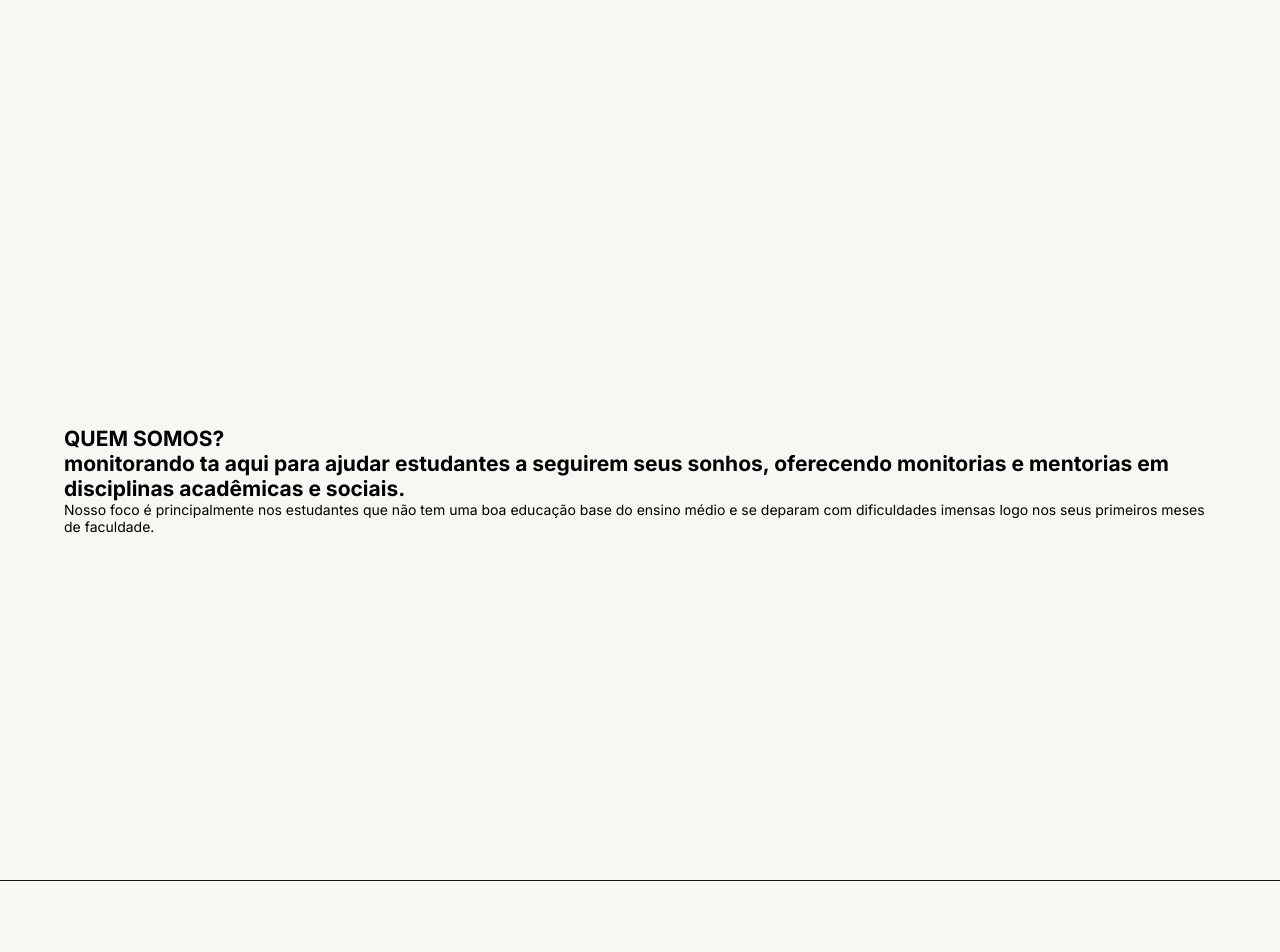
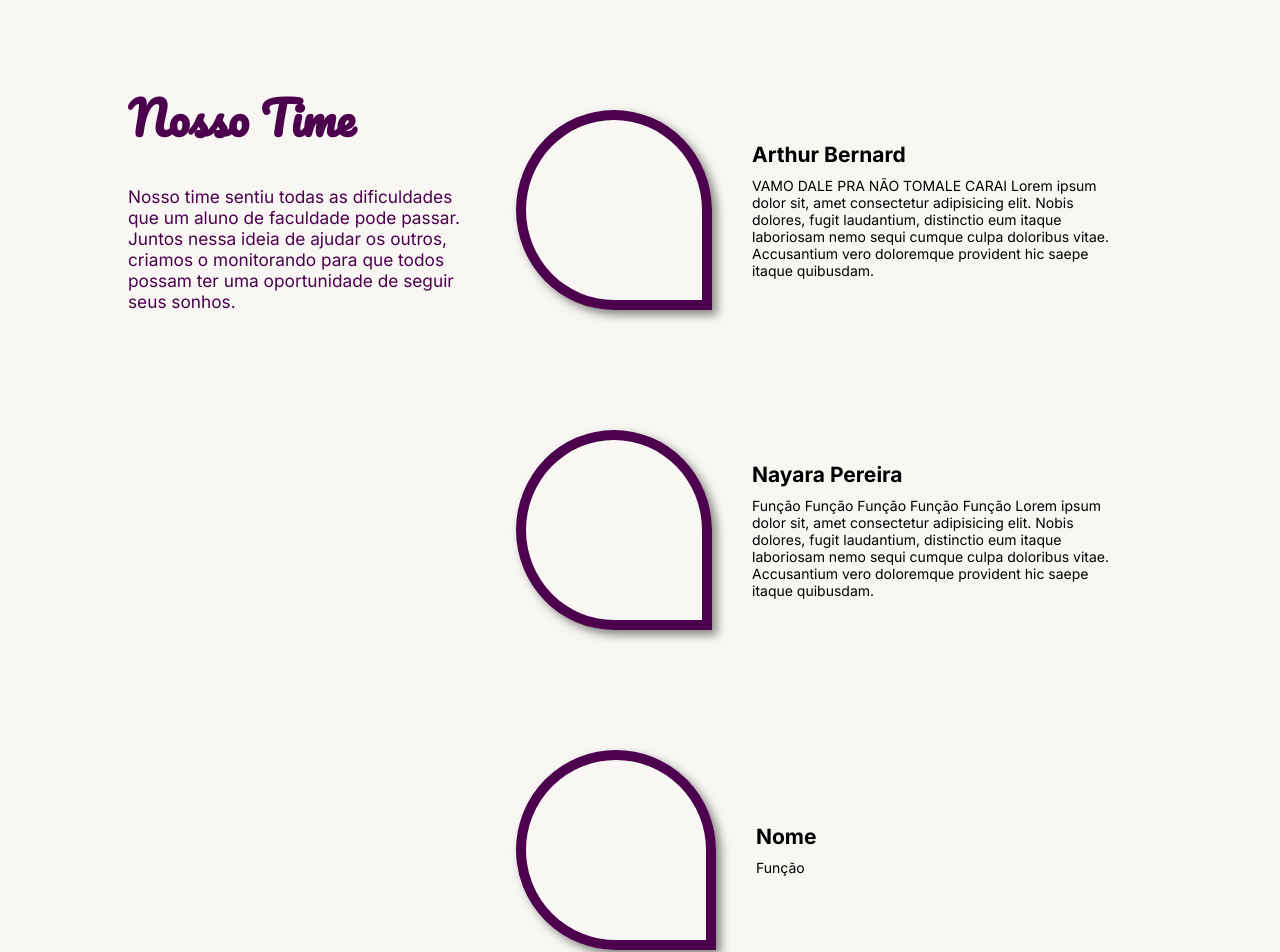
Before and after one commit to Squad024-2023/monitorando-frontend, a Next.js app: page /quem-somos in a window 1280 px wide. Shown: the part 1000-1952 px from the top of the page. Built offline with nearby package versions, Linux system fonts and the light colour scheme.

Commit message:
Feature: sessão 1 concluída. sessão 2 a caminho

```diff
--- a/app/globals.css
+++ b/app/globals.css
@@ -37,7 +37,6 @@ html,
 body {
   max-width: 100vw;
   scroll-behavior: smooth;
-  overflow-x: hidden;
 }
 
 
--- a/app/quem-somos/page.tsx
+++ b/app/quem-somos/page.tsx
@@ -13,7 +13,7 @@ export default function QuemSomos() {
             <section className={styles.section1}>
                 <div className={styles.tela1}>
                     <div className={styles.textoTela1}>
-                        <h1>QUEM SOMOS?</h1>
+                        <h1>Quem Somos?</h1>
                         <h2> monitorando esta aqui para ajudar estudantes a seguirem seus sonhos, oferecendo monitorias e mentorias em disciplinas acadêmicas e sociais.</h2>
                         <p>
                             Nosso foco é principalmente nos estudantes que não tem uma boa educação base do ensino médio e se deparam com dificuldades imensas
@@ -24,17 +24,73 @@ export default function QuemSomos() {
                 </div>
             </section>
             <section className={styles.section2}>
-                <div className={styles.tela2}>
-                    <div className={styles.textoTela2}>
-                        <h1>QUEM SOMOS?</h1>
-                        <h2> monitorando ta aqui para ajudar estudantes a seguirem seus sonhos, oferecendo monitorias e mentorias em disciplinas acadêmicas e sociais.</h2>
-                        <p>
-                            Nosso foco é principalmente nos estudantes que não tem uma boa educação base do ensino médio e se deparam com dificuldades imensas
-                            logo nos seus primeiros meses de faculdade.
-                        </p>
+                <div className={styles.descricaoTela2}>
+                    <h1>Nosso Time</h1>
+                    <p>Nosso time sentiu todas as dificuldades que um aluno de faculdade pode passar. Juntos nessa ideia
+                        de ajudar os outros, criamos o monitorando para que todos possam ter uma oportunidade de seguir seus sonhos.
+                    </p>
+                </div>
+                <div className={styles.cardsTela2}>
+                    <div className={styles.cardContainer}>
+                        <div className={styles.cardFoto}>
+                        </div>
+                        <div className={styles.cardTexto}>
+                            <h1>Arthur Bernard</h1>
+                            <p>VAMO DALE PRA NÃO TOMALE CARAI
+                                Lorem ipsum dolor sit, amet consectetur adipisicing elit.
+                                Nobis dolores, fugit laudantium, distinctio eum itaque laboriosam
+                                nemo sequi cumque culpa doloribus vitae. Accusantium vero doloremque
+                                provident hic saepe itaque quibusdam.
+                            </p>
+                        </div>
+                    </div>
 
+                    <div className={styles.cardContainer}>
+                        <div className={styles.cardFoto}>
+                        </div>
+                        <div className={styles.cardTexto}>
+                            <h1>Nayara Pereira</h1>
+                            <p>Função Função Função Função Função
+                                Lorem ipsum dolor sit, amet consectetur adipisicing elit.
+                                Nobis dolores, fugit laudantium, distinctio eum itaque laboriosam
+                                nemo sequi cumque culpa doloribus vitae. Accusantium vero doloremque
+                                provident hic saepe itaque quibusdam.
+
+                            </p>
+                        </div>
                     </div>
+
+                    <div className={styles.cardContainer}>
+                        <div className={styles.cardFoto}>
+                        </div>
+                        <div className={styles.cardTexto}>
+                            <h1>Nome</h1>
+                            <p>Função</p>
+                        </div>
+                    </div>
+
+                    <div className={styles.cardContainer}>
+                        <div className={styles.cardFoto}>
+                        </div>
+                        <div className={styles.cardTexto}>
+                            <h1>Nome</h1>
+                            <p>Função</p>
+                        </div>
+                    </div>
+
+                    <div className={styles.cardContainer}>
+                        <div className={styles.cardFoto}>
+                        </div>
+                        <div className={styles.cardTexto}>
+                            <h1>Nome</h1>
+                            <p>Função</p>
+                        </div>
+                    </div>
+
+
                 </div>
+
+
             </section>
         </main>
     )
--- a/app/quem-somos/quem-somos.module.css
+++ b/app/quem-somos/quem-somos.module.css
@@ -25,7 +25,7 @@
   display: flex;
   flex-direction: column;
   justify-content: flex-end;
-  padding: 2rem;
+  padding: 2rem 10%;
   width: 100%;
   min-height: 100vh;
   background-color: rgba(var(--cinza-escuro-rgb), 0.6);
@@ -48,7 +48,6 @@
   gap: 5rem;
   padding: 3rem;
   border-radius: 2rem;
-  /* background-color: rgba(var(--verde-escuro-rgb), 1); */
 
 }
 
@@ -56,40 +55,102 @@
   font-size: calc(2rem + 2vw);
   color: rgb(var(--sal-rgb));
   line-height: 0.8;
+  text-shadow: .2rem .2rem .2rem rgba(var(--cinza-escuro-rgb), 1);
 }
 
 .textoTela1 h2 {
   font-size: calc(1.6rem + 1vw);
   font-weight: 300;
   color: rgba(var(--sal-rgb), 1);
+  text-shadow: .2rem .2rem .2rem rgba(var(--cinza-escuro-rgb), 1);
 }
 
 .textoTela1 p {
   align-self: flex-start;
-  font-weight: 200;
+  font-weight: 300;
   max-width: 90rem;
-  font-size: calc(1.6rem + .5vw);
+  font-size: calc(1.6rem + .2vw);
   color: rgb(var(--sal-rgb));
+  text-shadow: .2rem .2rem .2rem rgba(var(--cinza-escuro-rgb), 1);
 }
 
 .section2 {
+  display: flex;
+  align-items: flex-start;
+  justify-content: center;
+  width: 80%;
+  min-height: 100vh;
+  overflow: visible;
+  padding: 2rem 0;
+  gap: 2rem;
+}
+
+.descricaoTela2 {
+  position: -webkit-sticky;
+  position: sticky;
+  top: 5rem;
+  display: flex;
+  flex-direction: column;
+  gap: 5rem;
+  /* Add this line to make sure it's visually above other elements */
+}
+
+.descricaoTela2 h1 {
+  font-size: calc(2rem + 2vw);
+  color: rgb(var(--rosa-escuro-rgb));
+  font-family: var(--font-pacifico);
+  max-width: 35rem;
+  line-height: 0.8;
+}
+
+.descricaoTela2 p {
+  font-weight: 400;
+  max-width: 35rem;
+  font-size: calc(1.6rem + .1vw);
+  color: rgb(var(--rosa-escuro-rgb));
+}
+
+.cardsTela2 {
   position: relative;
   display: flex;
   flex-direction: column;
-  align-items: center;
-  width: 100%;
-  min-height: 100vh;
-  padding: 0 5%;
-  background-color: rgb(var(--sal-rgb));
+  height: 100%;
+  gap: 10rem;
+
 }
 
-.tela2 {
+.cardContainer {
+  display: flex;
+  align-items: center;
+  padding: 1rem 2rem;
+  gap: 2rem;
+  border-radius: 1rem;
+  background-color: rgb(var(--sal-rgb));
+
+}
+
+
+.cardFoto {
   position: relative;
   display: flex;
   flex-direction: column;
   justify-content: center;
   align-items: center;
-  width: 100%;
-  height: 100vh;
+  width: 20rem;
+  height: 20rem;
+  border-radius: 50% 50% 0 50%;
+  border: solid 1rem rgb(var(--rosa-escuro-rgb));
+  box-shadow: .5rem .5rem 1rem rgba(var(--cinza-escuro-rgb), 0.5);
 
 }
+
+.cardTexto {
+  display: flex;
+  flex-direction: column;
+  gap: 1rem;
+  max-width: 40rem;
+  background-color: rgb(var(--sal-rgb));
+  /* box-shadow: .5rem .5rem 1rem rgba(var(--cinza-escuro-rgb), 0.5); */
+  padding: 1rem 2rem;
+  border-radius: 2rem 2rem 2rem 0;
+}
```
Also changed, not shown: public/images/duvidas.webp.
